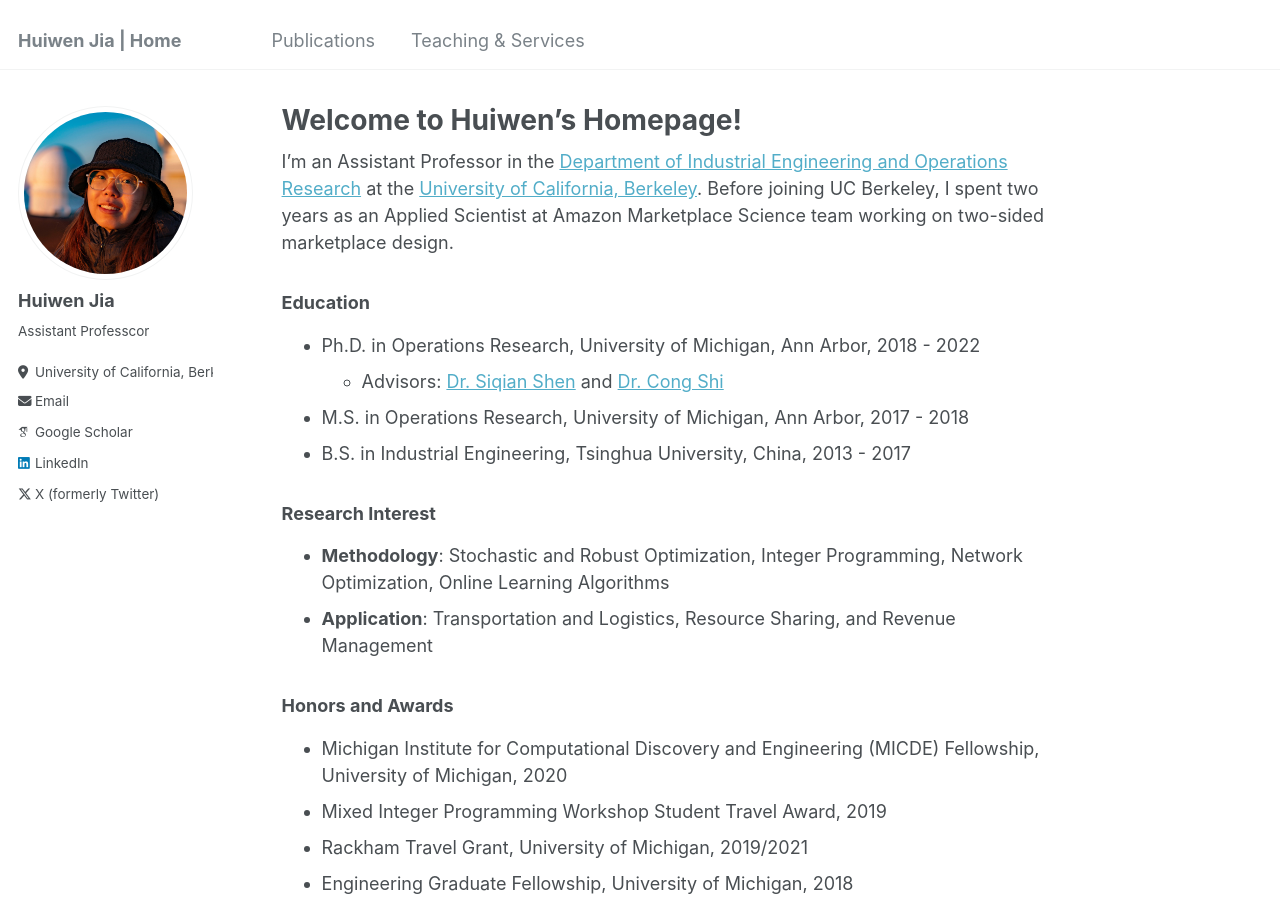
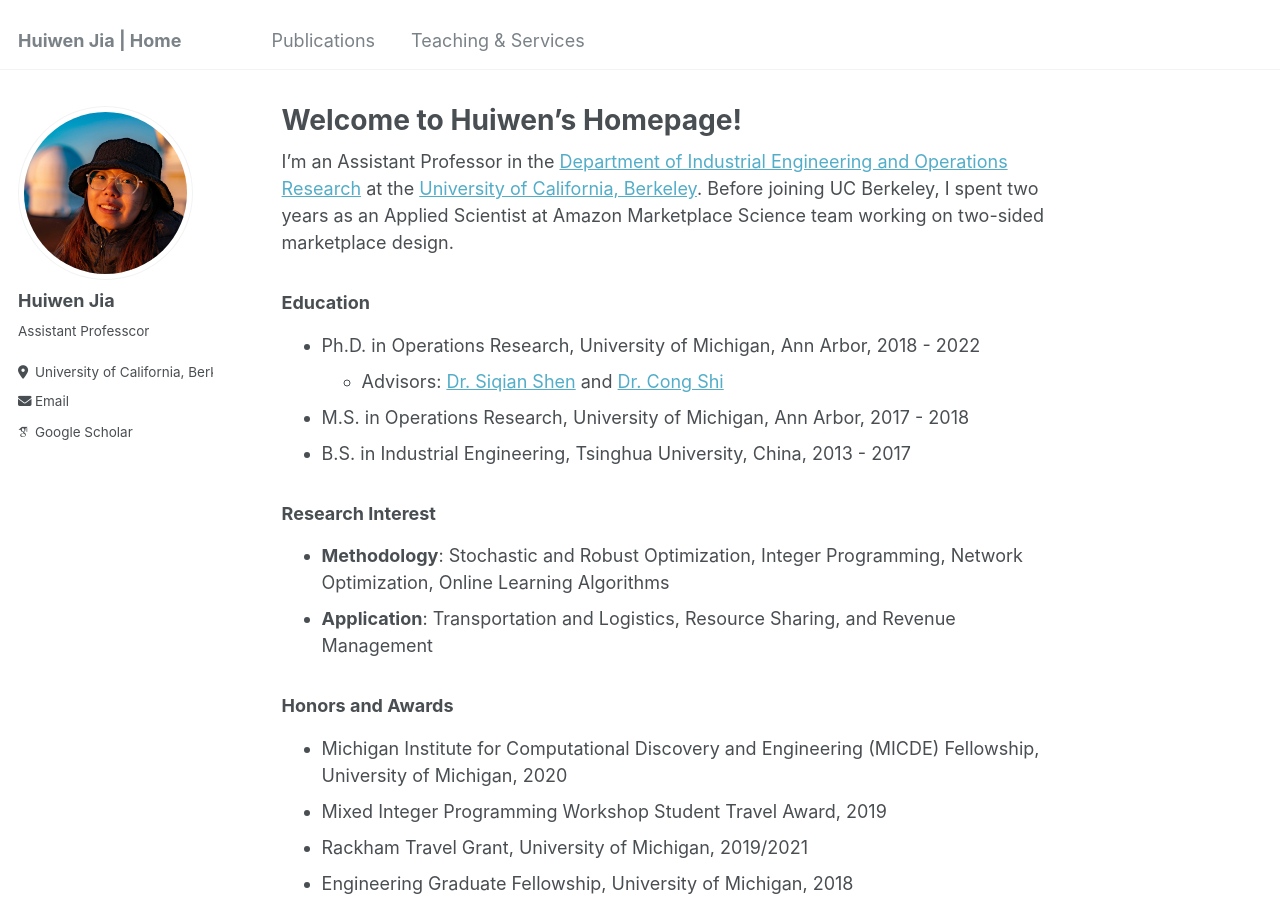
Before and after one commit to huiwen-j/huiwen-j.github.io, a Jekyll site: the page built from _pages/about.md, in a window 1280 px wide and 900 px high. Built offline with Jekyll 4.4.1, drawn with Linux system fonts in a browser that asks for light colours; some web fonts are replaced.

Commit message:
Update _config.yml

```diff
--- a/_config.yml
+++ b/_config.yml
@@ -55,7 +55,7 @@ author:
   keybase          : # Username
   instagram        : # Username
   lastfm           : # Username
-  linkedin         : "https://www.linkedin.com/in/huiwen-jia-51a6b11b8"
+  linkedin         : #"https://www.linkedin.com/in/huiwen-jia-51a6b11b8"
   mastodon         : # URL
   medium           : # URL
   pinterest        : # Username
@@ -63,7 +63,7 @@ author:
   steam            : # Username
   telegram         : # URL
   tumblr           : # Username
-  twitter          : "https://x.com/Huiwen18"
+  twitter          : #"https://x.com/Huiwen18"
   vine             : # Username
   weibo            : # Username
   wikipedia        : # Username
```
